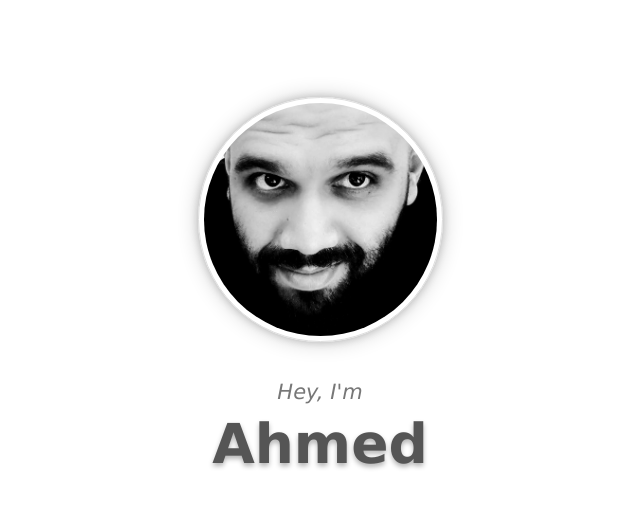
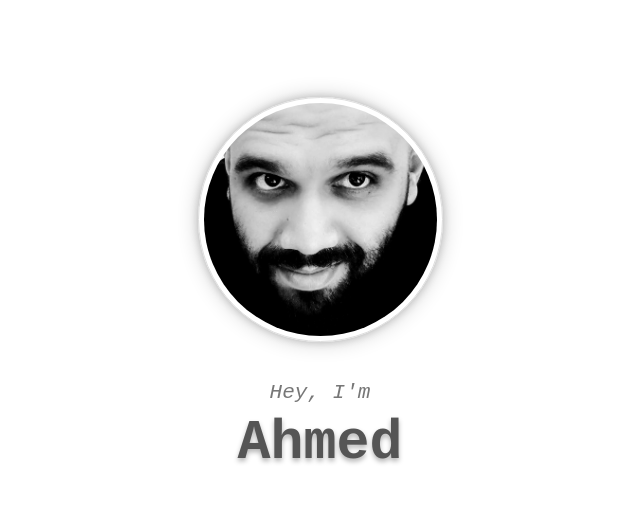
Before and after one commit to asajm/ipfs-website, a plain HTML site: page website/index.html in a window 1280 px wide. Shown: the whole page, without its empty margins (320-960 px from the left). Drawn offline with Linux system fonts and the light colour scheme.

Commit message:
rearranging directories

```diff
--- a/index.html
+++ b/website/index.html
@@ -3,12 +3,13 @@
 
 <head>
     <meta charset="UTF-8">
+    <meta name="viewport" content="width=device-width, initial-scale=1.0">
     <title>Hello</title>
 </head>
 
 <body>
 
-    <div style="text-align: center; font-family: Verdana, Geneva, Tahoma, sans-serif">
+    <div style="text-align: center; font-family:'Courier New', Courier, monospace">
         <div style="padding-top: 89px;">
             <img src="./me.jpg" style="
                 border: 1px solid #ddd;
```
Also changed, not shown: website/me.jpg (renamed from me.jpg), 1 other file.
